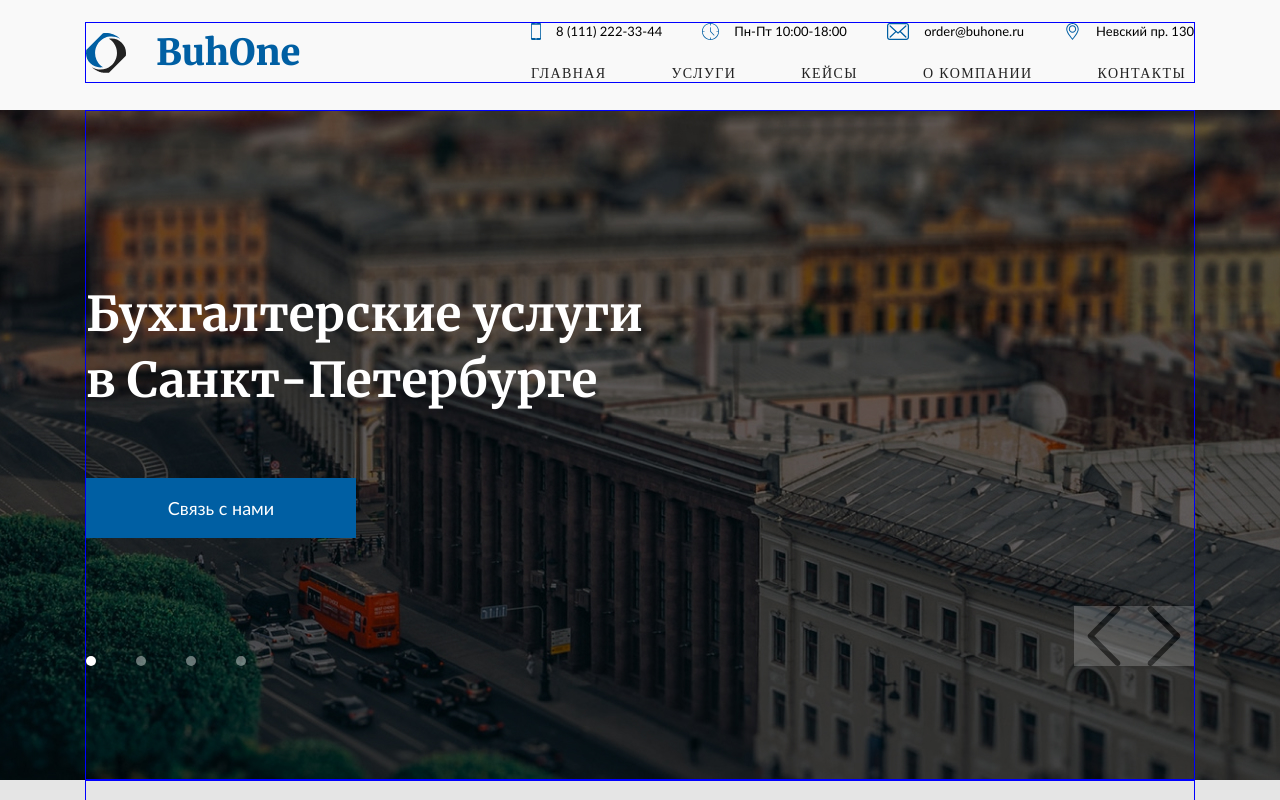
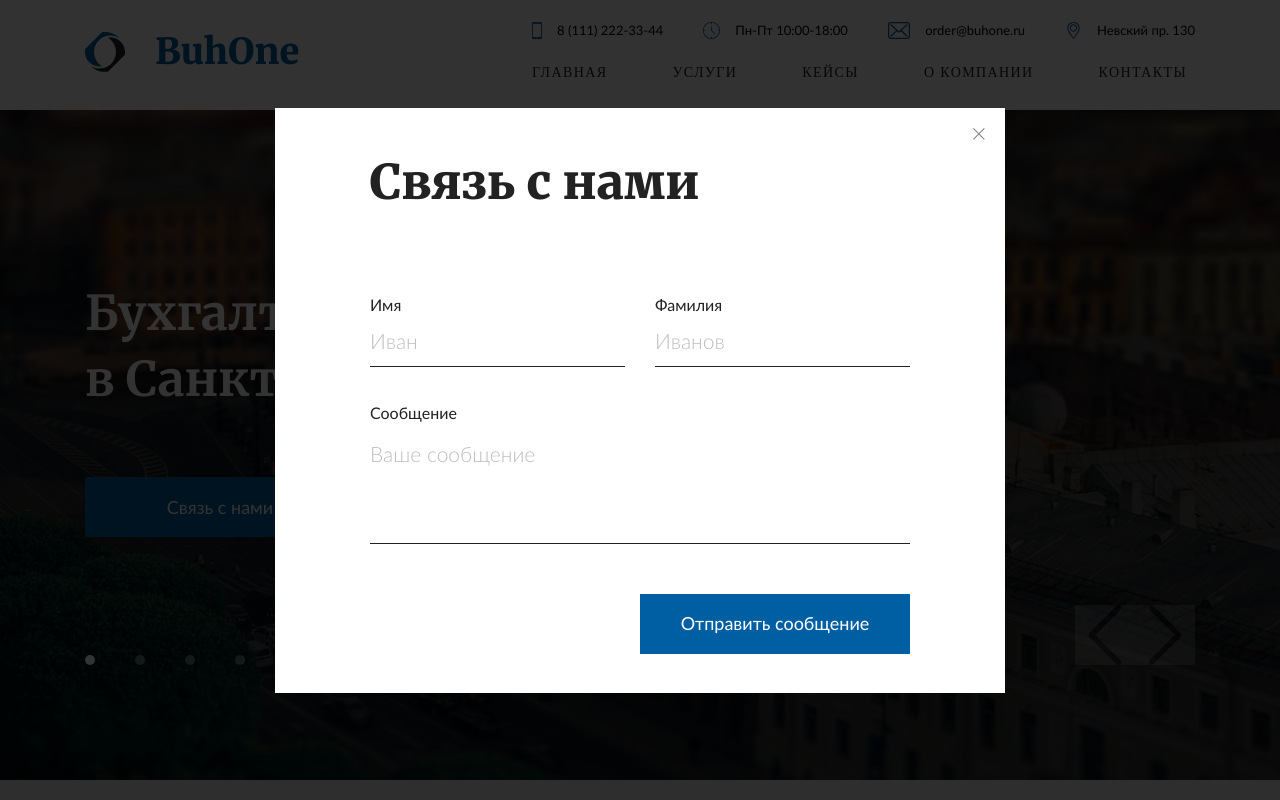
Before and after one commit to zvenrm/BuhOne, a plain HTML site: page index.html in a window 1280 px wide. Both pictures are taken after a click on the button "Связь с нами". Shown: the top 800 px of the page. Drawn offline with Linux system fonts and the light colour scheme; a web font is replaced by a local one.

Commit message:
feat: create modal window for button

```diff
--- a/index.html
+++ b/index.html
@@ -253,7 +253,28 @@
             </svg>
         </div>
         <div class="current-img"></div>
-    </div>
+      </div>
+      <div class="view-form view-form-none">
+        <form class="form" action="">
+          <div class="form__close"></div>
+          <h2 class="form__title">Связь с нами</h2>
+          <div class="form__top">
+            <div class="form__left form-section">
+              <label class="form__label name-label" for="username">Имя</label>
+              <input class="form__input name-input" type="text" id="username" placeholder="Иван">
+            </div>
+            <div class="form__right form-section">
+              <label class="form__label fam-label" for="secondname">Фамилия</label>
+              <input class="form__input fam-input" type="text" id="secondname" placeholder="Иванов ">
+            </div>
+          </div>
+          <div class="form__bottom form-section">
+            <label class="form__label textarea-label" for="areaname">Сообщение</label>
+            <textarea class="form__input msg-input" id="areaname" placeholder="Ваше сообщение"></textarea>
+          </div>
+          <button class="form__button button" type="submit">Отправить сообщение</button>
+        </form>
+      </div>
     </main>
     <footer class="footer">
       <div class="footer__container container">
--- a/script.js
+++ b/script.js
@@ -8,6 +8,10 @@ const images = document.querySelectorAll('.photo__item')
 const viewImg = document.querySelector('.view-img')
 const closeImg = document.querySelector('.close-img')
 const currentImg = document.querySelector('.current-img')
+
+const formModal = document.querySelector('.view-form')
+const closeForm = document.querySelector('.form__close')
+const sliderButton = document.querySelectorAll('.slider__button')
 
 function toggleMenu() {
   burgerMenu.classList.toggle('nav-open')
@@ -100,3 +104,38 @@ for (i = 0; i < questionButtons.length; i++) {
     }
   });
 }
+
+/*--------------------------------------------------------*/
+
+
+/* images.forEach(el => {
+  el.addEventListener('click', () => {
+      document.body.classList.add('overflow-none')
+      viewImg.classList.remove('view-img-none')
+      viewImg.classList.add('view-img-anim')
+      currentImg.style.backgroundImage = el.style.backgroundImage
+      indexImg = imgArr.indexOf(el)
+  })
+})
+
+closeImg.addEventListener('click', () => {
+  document.body.classList.remove('overflow-none')
+  viewImg.classList.add('view-img-none')
+  viewImg.classList.remove('view-img-anim')
+}) */
+sliderButton.forEach(e => {
+  e.addEventListener('click', () => {
+    document.body.classList.add('overflow-none')
+    formModal.classList.remove('view-form-none')
+    formModal.classList.add('view-img-anim')
+  })
+})
+
+
+
+
+closeForm.addEventListener('click', () => {
+  document.body.classList.remove('overflow-none')
+  formModal.classList.add('view-form-none')
+  formModal.classList.remove('view-img-anim')
+})
--- a/style.css
+++ b/style.css
@@ -38,13 +38,11 @@ body{
   max-width: 1920px;
   margin: 0 auto;
   background: #F9F9F9;
-  /* border: 1px solid red; */
 }
 
 .container {
   max-width: 1110px;
   margin: 0 auto;
-  border: 1px solid blue;
 }
 
 .header {
@@ -776,6 +774,60 @@ body{
   color: #000000;
 }
 
+.view-form{
+  position: fixed;
+  top: 0;
+  width: 100vw;
+  height: 100vh;
+  z-index: 10;
+  display: flex;
+  justify-content: center;
+  align-items: center;
+  background: rgba(0, 0, 0, 0.8);
+}
+
+.view-form-none{
+  display: none;
+}
+
+.view-form .form{
+  position: relative;
+  padding: 40px 95px;
+  width: 730px;
+  height: 585px;
+  background-color: #FFFFFF;
+}
+
+.form__close{
+  position: absolute;
+  top: 20px;
+  right: 20px;
+  width: 12px;
+  height: 12px;
+  background-image: url("./BuhOne/assets/icons/cross.svg");
+  background-position: center;
+  background-repeat: no-repeat;
+  background-size: contain;
+  cursor: pointer;
+}
+
+.view-form .form__label{
+  color: #222222;
+}
+
+.view-form .form__input{
+  border-color: #222222;
+}
+
+.form__title{
+  margin-bottom: 77px;
+  font-family: 'Merriweather';
+  font-weight: 900;
+  font-size: 48px;
+  line-height: 69px;
+  color: #222222;
+}
+
 @media (max-width: 1190px){
   .current-img {
     width: 760px;
@@ -941,6 +993,16 @@ body{
     left: 0;
     transform: translateX(0);
     transform: translateY(110px);
+  }
+}
+
+@media (max-width: 768px){
+  .view-form .form{
+    width: 95%;
+    padding: 20px;
+  }
+  .form__title{
+    font-size: 36px;
   }
 }
 
```
Also changed, not shown: BuhOne/assets/icons/cross.svg (added).
